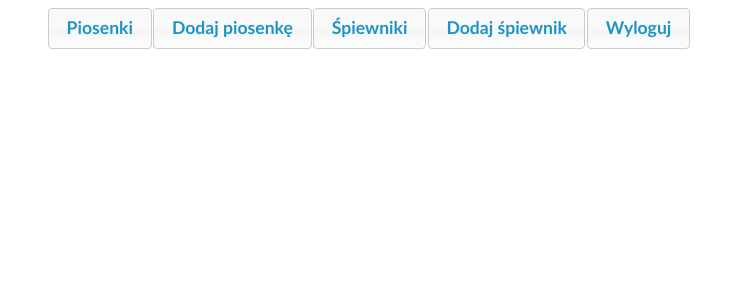
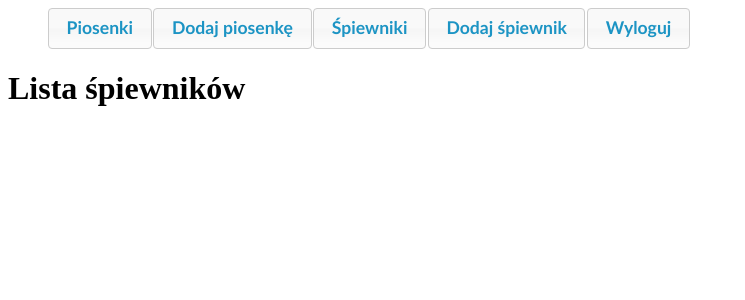
Before and after one commit to pazur/wpp, a Django app: page /songbook/songbook_list/ in a window 1280 px wide. Shown: the top 300 px of the page, without its empty margins (0-745 px from the left). Run offline with Django 3.2, Linux system fonts and the light colour scheme; the visitor is signed in with stand-in values (Sample User, id 1); data that the repository does not hold is empty; parts of the project's set-up code (start-up, migrations or seed data) failed here and were passed over.

Commit message:
Add title to songbook list.

```diff
--- a/songbook/templates/songbook/songbook_list.html
+++ b/songbook/templates/songbook/songbook_list.html
@@ -1,4 +1,5 @@
 {% extends 'base.html' %}
+{% block page_title %}Lista śpiewników{% endblock %}
 {% block content %}
     <ul>
         {% for object in object_list %}
```
